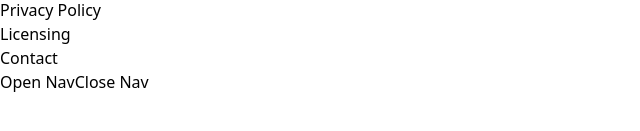
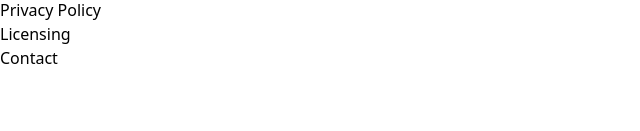
Before and after one commit to ranked78/shopping-cart, a React (Vite) app: page / in a window 1280 px wide. Shown: the part 655-786 px from the top of the page, without its empty margins (0-640 px from the left). Built offline with nearby package versions, Linux system fonts and the light colour scheme.

Commit message:
test button updated

```diff
--- a/src/App.jsx
+++ b/src/App.jsx
@@ -7,23 +7,14 @@ import Footer from './components/Footer';
 function App() {
   const sideNavRef = useRef();
 
-  const handleOpenNav = () => {
-    sideNavRef.current.openNav();
-  };
-
-  const handleCloseNav = () => {
-    sideNavRef.current.closeNav();
-  };
 
   return (
     <>
-      <Navbar />
+      <Navbar sideNavRef={sideNavRef}  />
       {/* Pass the ref to SideNav */}
       <SideNav ref={sideNavRef} />
       <Section />
       <Footer />
-      <button onClick={handleOpenNav}>Open Nav</button>
-      <button onClick={handleCloseNav}>Close Nav</button>
     </>
   );
 }
--- a/src/components/Navbar.jsx
+++ b/src/components/Navbar.jsx
@@ -1,6 +1,8 @@
-function Navbar() {
+function Navbar({ sideNavRef }) {
 
-
+  const handleOpenNav = () => {
+      sideNavRef.current.openNav();
+  };
     return (
       <>
 
@@ -38,12 +40,11 @@ function Navbar() {
         <div className="hidden w-full md:block md:w-auto" id="navbar-default">
           <ul className="font-medium flex flex-col p-4 md:p-0 mt-4 border border-gray-100 rounded-lg bg-gray-50 md:flex-row md:space-x-8 rtl:space-x-reverse md:mt-0 md:border-0 md:bg-white dark:bg-gray-800 md:dark:bg-gray-900 dark:border-gray-700">
             <li>
-              <a
-                href="#"
+              <button onClick={handleOpenNav}
                 className="block py-2 px-3 text-gray-900 rounded hover:bg-gray-100 md:hover:bg-transparent md:border-0 md:hover:text-blue-700 md:p-0 dark:text-white md:dark:hover:text-blue-500 dark:hover:bg-gray-700 dark:hover:text-white md:dark:hover:bg-transparent"
               >
                 TEST
-              </a>
+              </button>
             </li>
           </ul>
         </div>
--- a/src/components/SideNav.jsx
+++ b/src/components/SideNav.jsx
@@ -14,8 +14,7 @@ const SideNav = forwardRef((props, ref) => {
 
   // Expose openNav and closeNav functions via ref
   useImperativeHandle(ref, () => ({
-    openNav,
-    closeNav
+    openNav
   }));
 
   return (
```
